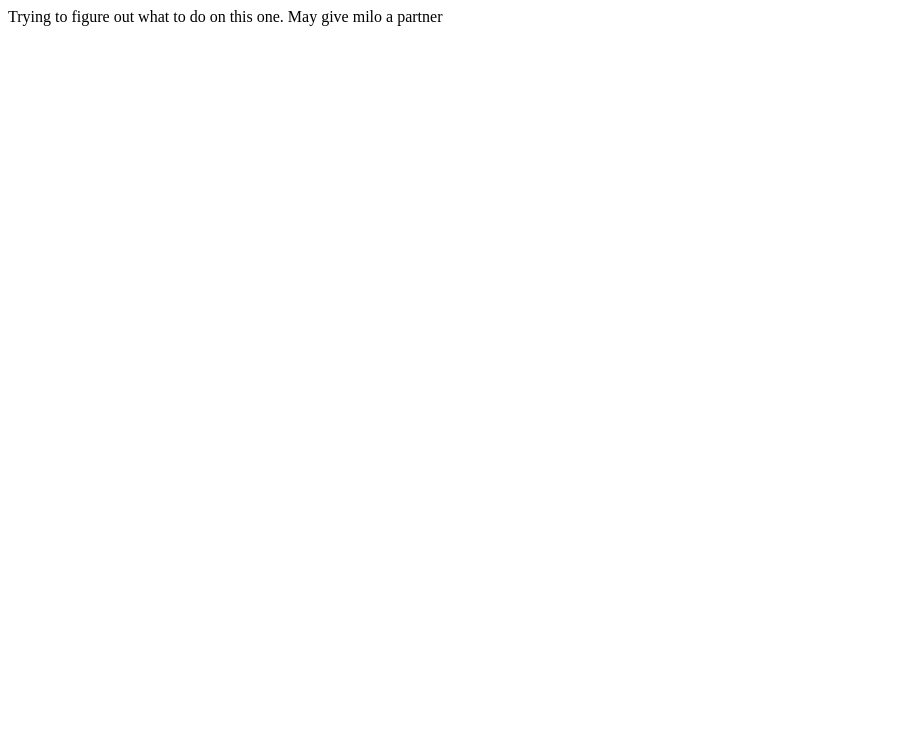
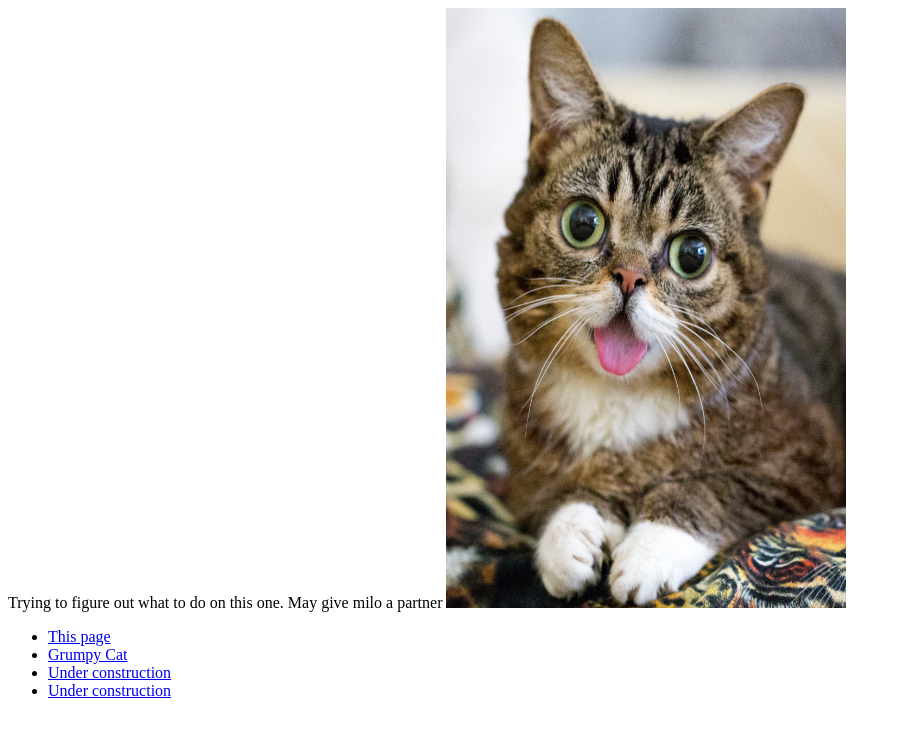
Before and after one commit to jacemartinez123/CIS_155_My_Website, a plain HTML site: page page3.html in a window 1280 px wide. Shown: the whole page, without its empty margins (0-901 px from the left). Drawn offline with Linux system fonts and the light colour scheme.

Commit message:
New image

```diff
--- a/page3.html
+++ b/page3.html
@@ -6,6 +6,14 @@
     <title>Document</title>
 </head> Trying to figure out what to do on this one. May give milo a partner
 <body>
-
+    <img src="lilbub.png" alt="Scalable SVG" width="400" height="600">
 </body>
+<nav class="vertical-menu">
+    <ul>
+        <li><a href="index.html">This page</a></li>
+        <li><a href="page2.html">Grumpy Cat</a></li>
+        <li><a href="page3.html">Under construction</a></li>
+        <li><a href="page4.html">Under construction</a></li>
+    </ul>
+</nav>
 </html>
```
Also changed, not shown: .svg (added), lilbub.png (added).
